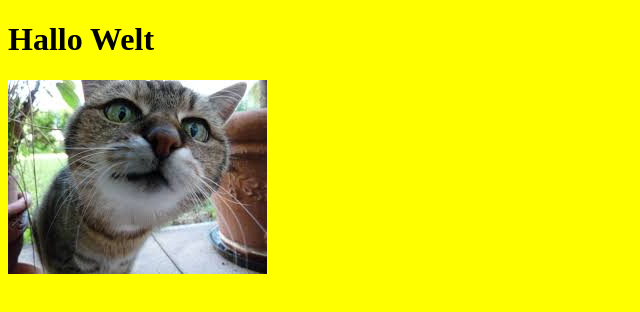
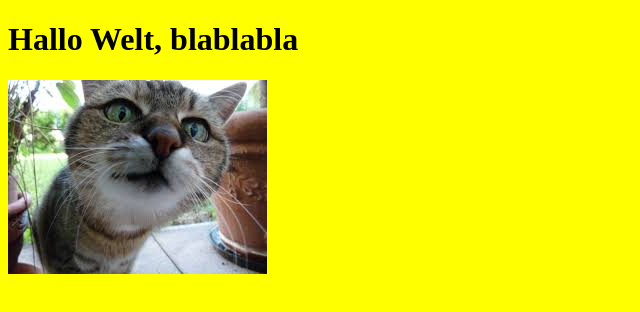
Before and after one commit to verabrocker/webprofessionals, a plain HTML site: page index.html in a window 1280 px wide. Shown: the whole page, without its empty margins (0-640 px from the left). Drawn offline with Linux system fonts and the light colour scheme.

Commit message:
Zusätzlicher Text

```diff
--- a/index.html
+++ b/index.html
@@ -6,7 +6,7 @@
     <link rel="stylesheet" type="text/css" href="style.css">
 </head>
 <body>
-    <h1>Hallo Welt</h1>
+    <h1>Hallo Welt, blablabla</h1>
     <img src="/img/Download.jpeg">
 
 </body>
```
